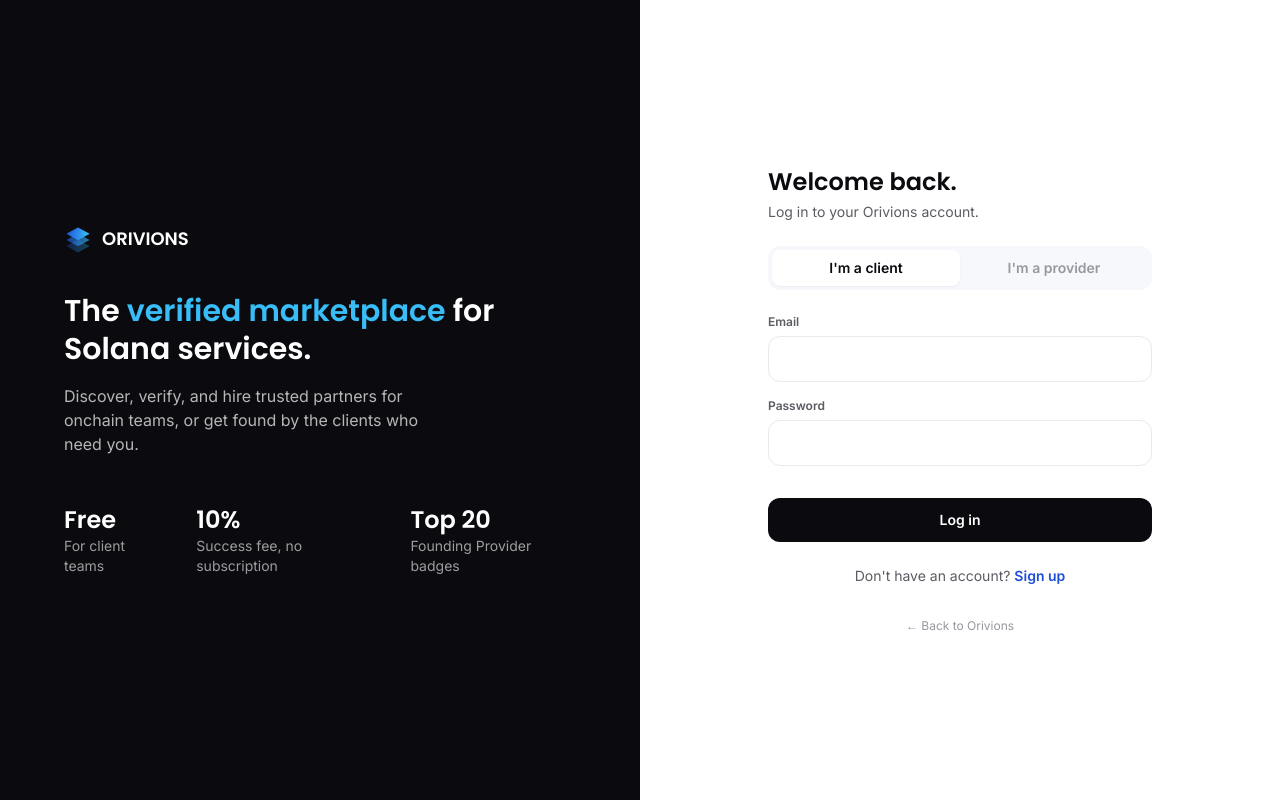
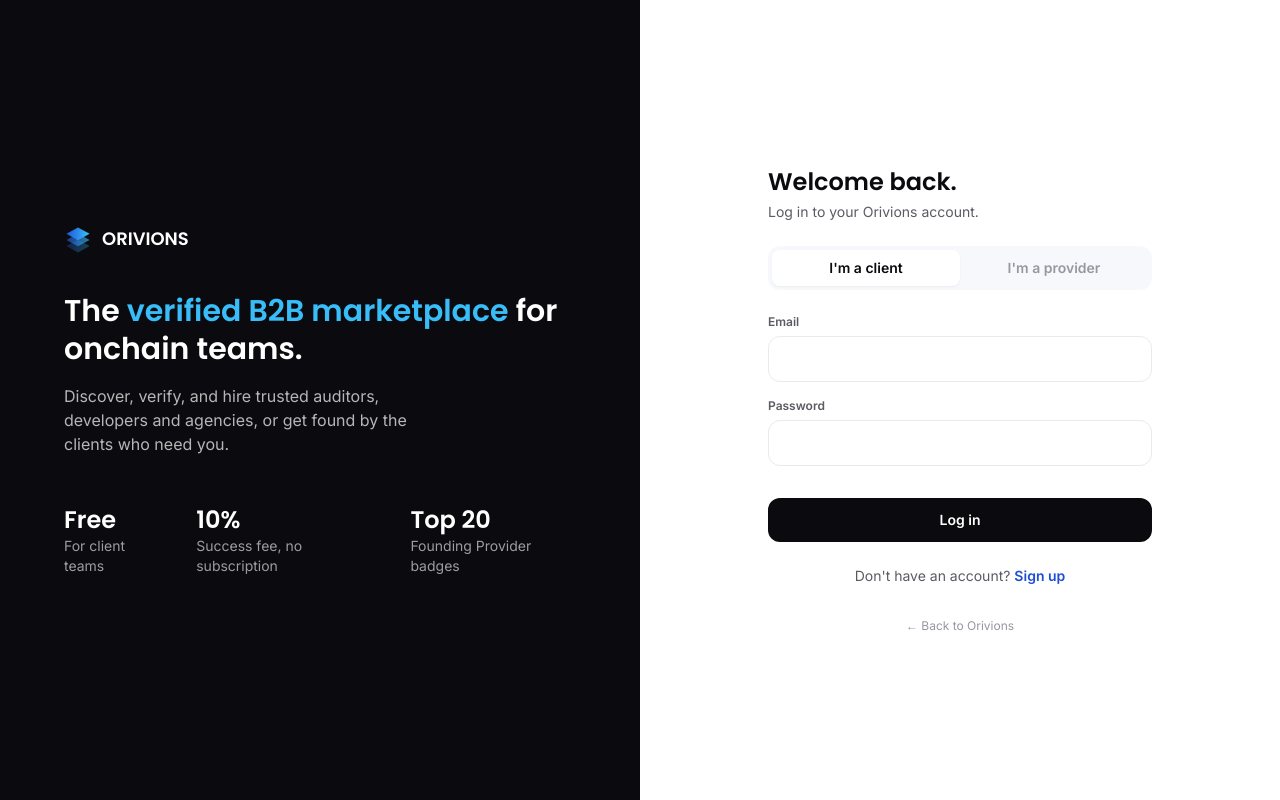
Before and after one commit to JakeMalarczyk/Orivions, a Next.js app in the folder orivions-app/: page /login in a window 1280 px wide. Shown: the top 800 px of the page. Built offline with nearby package versions, Linux system fonts and the light colour scheme; no server answers.

Commit message:
Login: onchain positioning
Co-Authored-By: Claude Opus 5.5 <noreply@anthropic.com>

```diff
--- a/orivions-app/app/login/AuthForm.tsx
+++ b/orivions-app/app/login/AuthForm.tsx
@@ -107,9 +107,9 @@ export default function AuthForm() {
           <span className="font-heading text-lg font-semibold">ORIVIONS</span>
         </div>
         <h1 className="mt-10 font-heading text-3xl font-semibold leading-tight">
-          The <span className="text-blue-light">verified marketplace</span> for Solana services.
+          The <span className="text-blue-light">verified B2B marketplace</span> for onchain teams.
         </h1>
-        <p className="mt-4 max-w-sm text-white/70">Discover, verify, and hire trusted partners for onchain teams, or get found by the clients who need you.</p>
+        <p className="mt-4 max-w-sm text-white/70">Discover, verify, and hire trusted auditors, developers and agencies, or get found by the clients who need you.</p>
         <div className="mt-12 flex gap-8 text-sm">
           <div>
             <div className="font-heading text-2xl font-semibold">Free</div>
```
